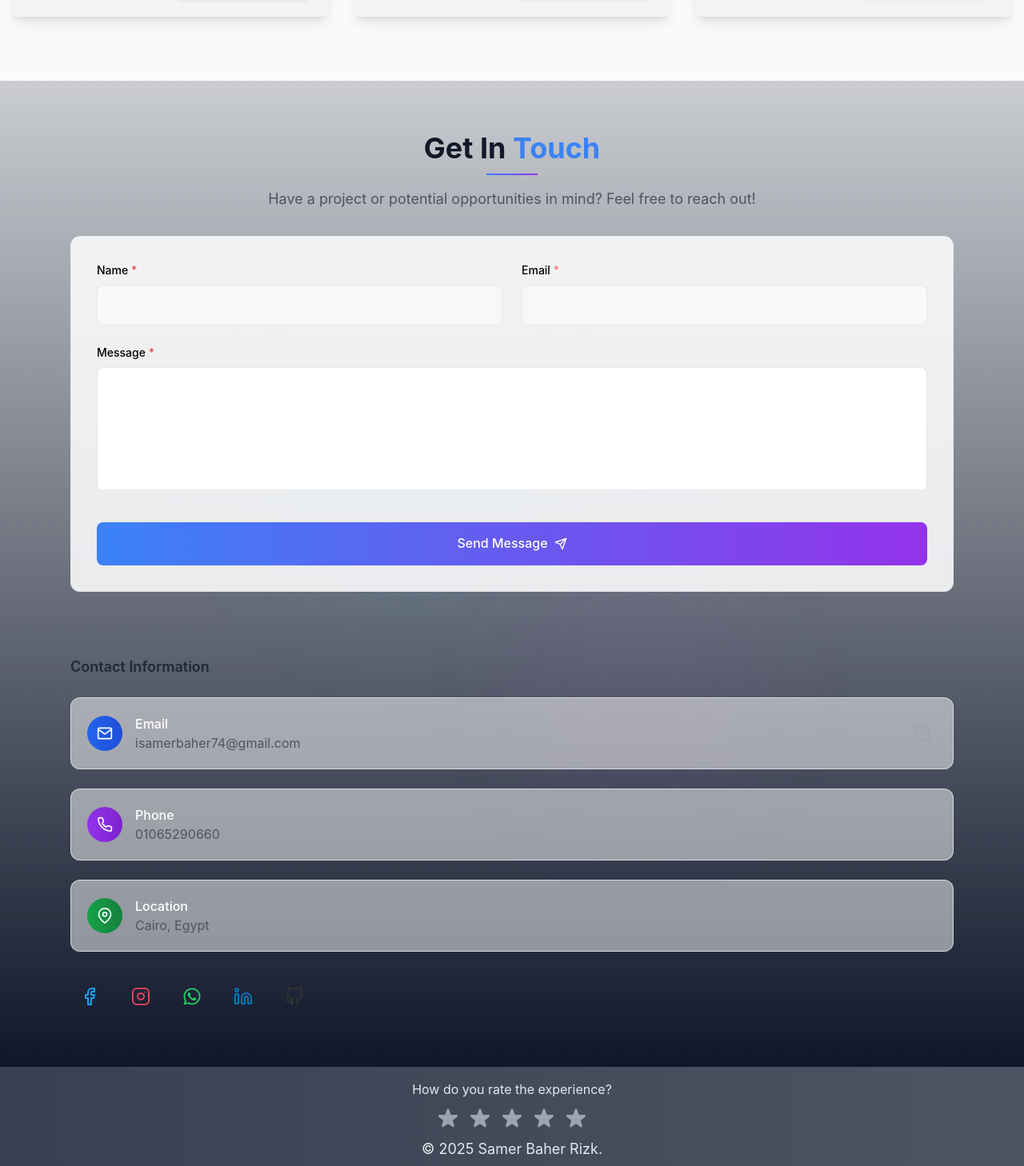
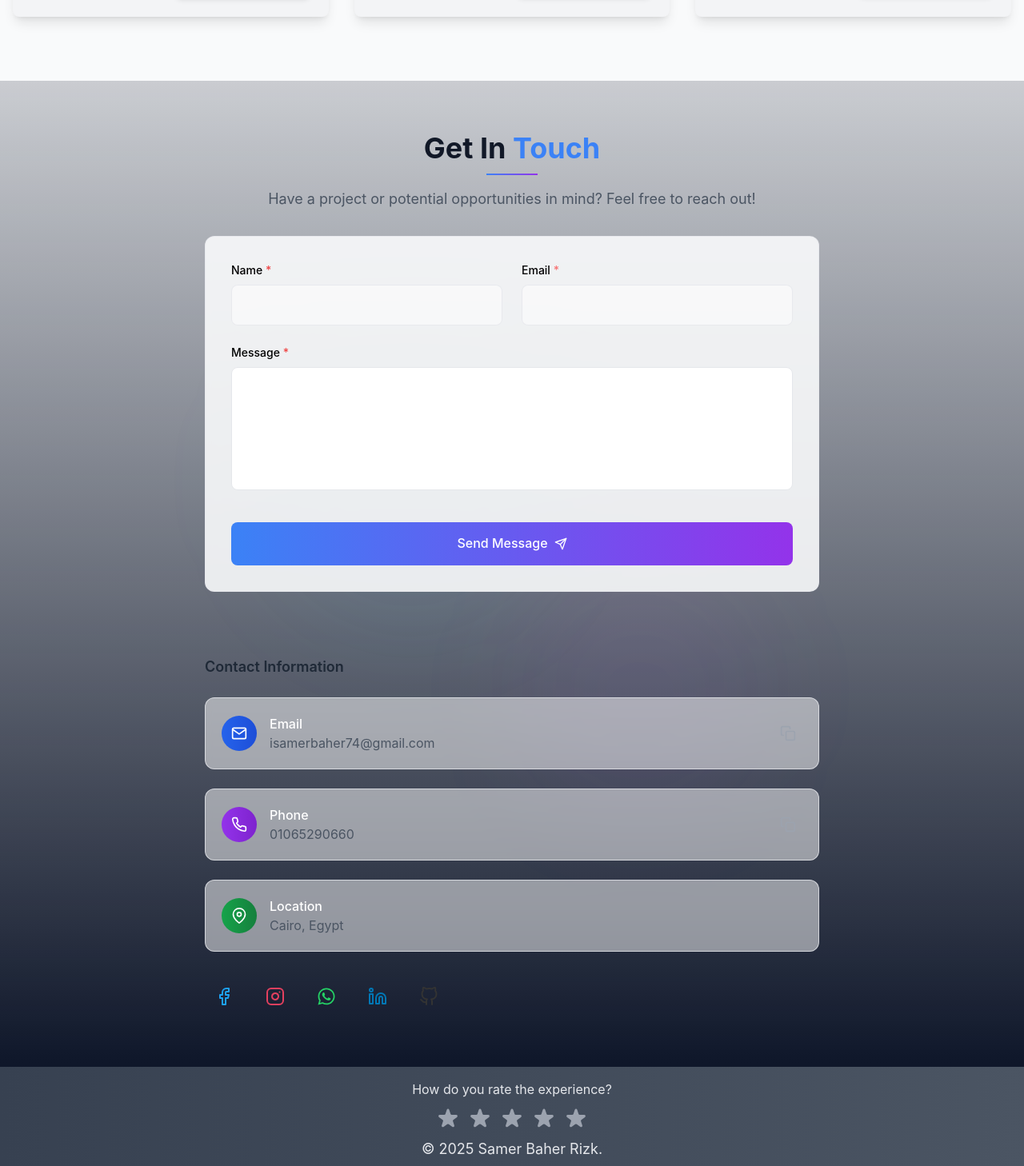
Before and after one commit to iSamerRizq74/Portfolio, a React (Vite) app: page / in a window 1280 px wide. Shown: the part 4662-6120 px from the top of the page at 80% size. Built offline with nearby package versions, Linux system fonts and the light colour scheme.

Commit message:
improvements

```diff
--- a/src/components/Contact.jsx
+++ b/src/components/Contact.jsx
@@ -235,7 +235,7 @@ const Contact = ({ currentLanguage = 'EN' }) => {
                   </div>
                 </motion.div>
               ) : (
-                <form onSubmit={handleSubmit} className="space-y-6 bg-gray-50/90 dark:bg-gray-800/30 backdrop-blur-sm border border-gray-200/80 dark:border-gray-700/50 rounded-xl p-8">
+                <form onSubmit={handleSubmit} className="space-y-6 bg-gray-50/90 dark:bg-gray-800/30 backdrop-blur-sm border border-gray-200/80 dark:border-gray-700/50 rounded-xl p-8 max-w-3xl mx-auto">
                   {error && (
                     <div className="bg-red-100 dark:bg-red-500/10 border border-red-200 dark:border-red-500/30 text-red-700 dark:text-red-400 p-4 rounded-lg text-sm">
                       {error}
@@ -318,9 +318,9 @@ const Contact = ({ currentLanguage = 'EN' }) => {
             </motion.div>
 
             {/* Contact Information */}
-            <motion.div variants={itemVariants} className="space-y-8">
+            <motion.div variants={itemVariants} className="space-y-8 max-w-3xl mx-auto">
               <div className="pt-12 mt-8">
-                <h3 className="text-lg font-semibold text-gray-800 dark:text-white mb-6">
+                <h3 className="text-lg font-semibold text-gray-800 dark:text-white mb-6 text-center sm:text-left">
                   {currentLanguage === 'FR' ? 'Coordonnées' : currentLanguage === 'AR' ? 'معلومات الاتصال' : 'Contact Information'}
                 </h3>
                 <div className="space-y-6">
```
